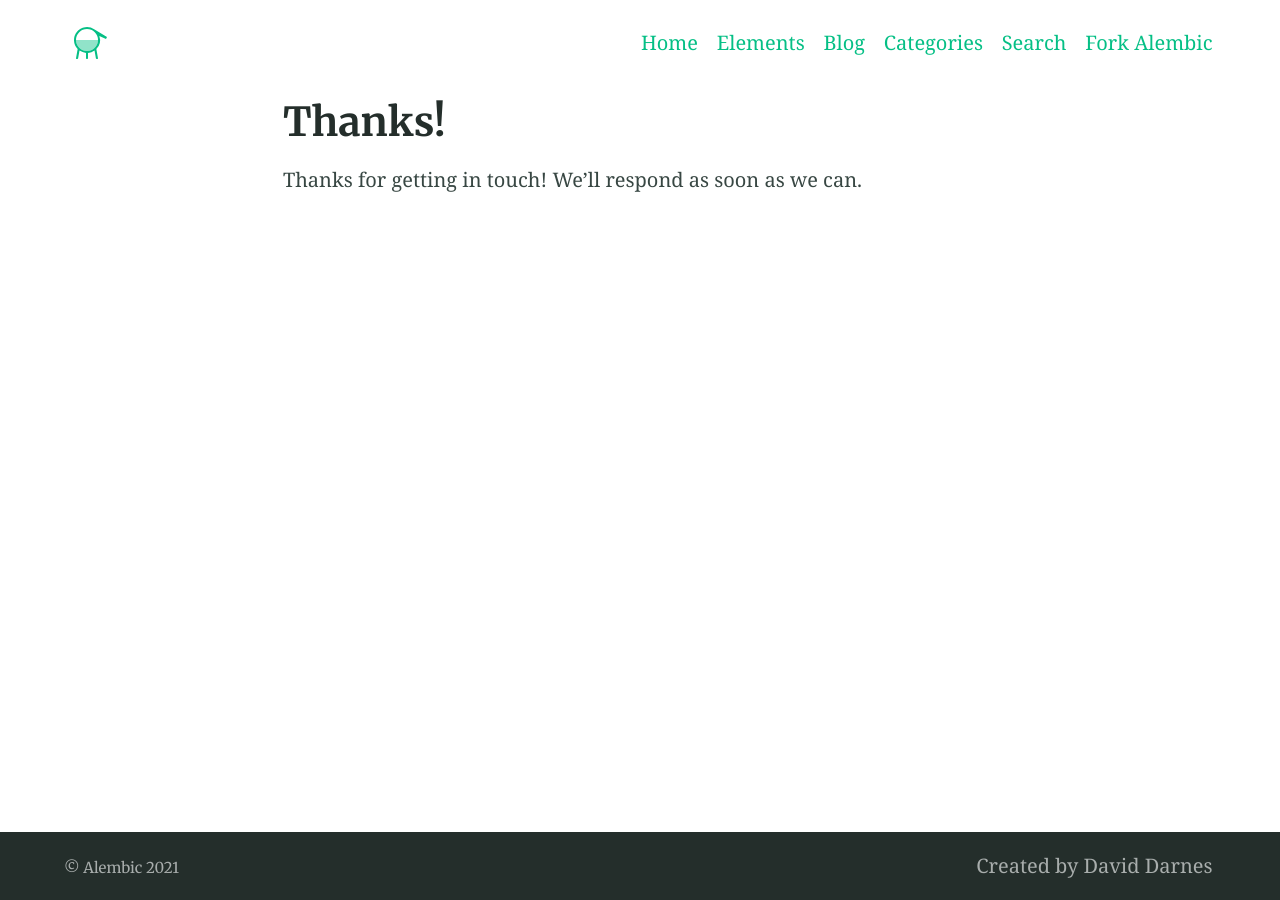
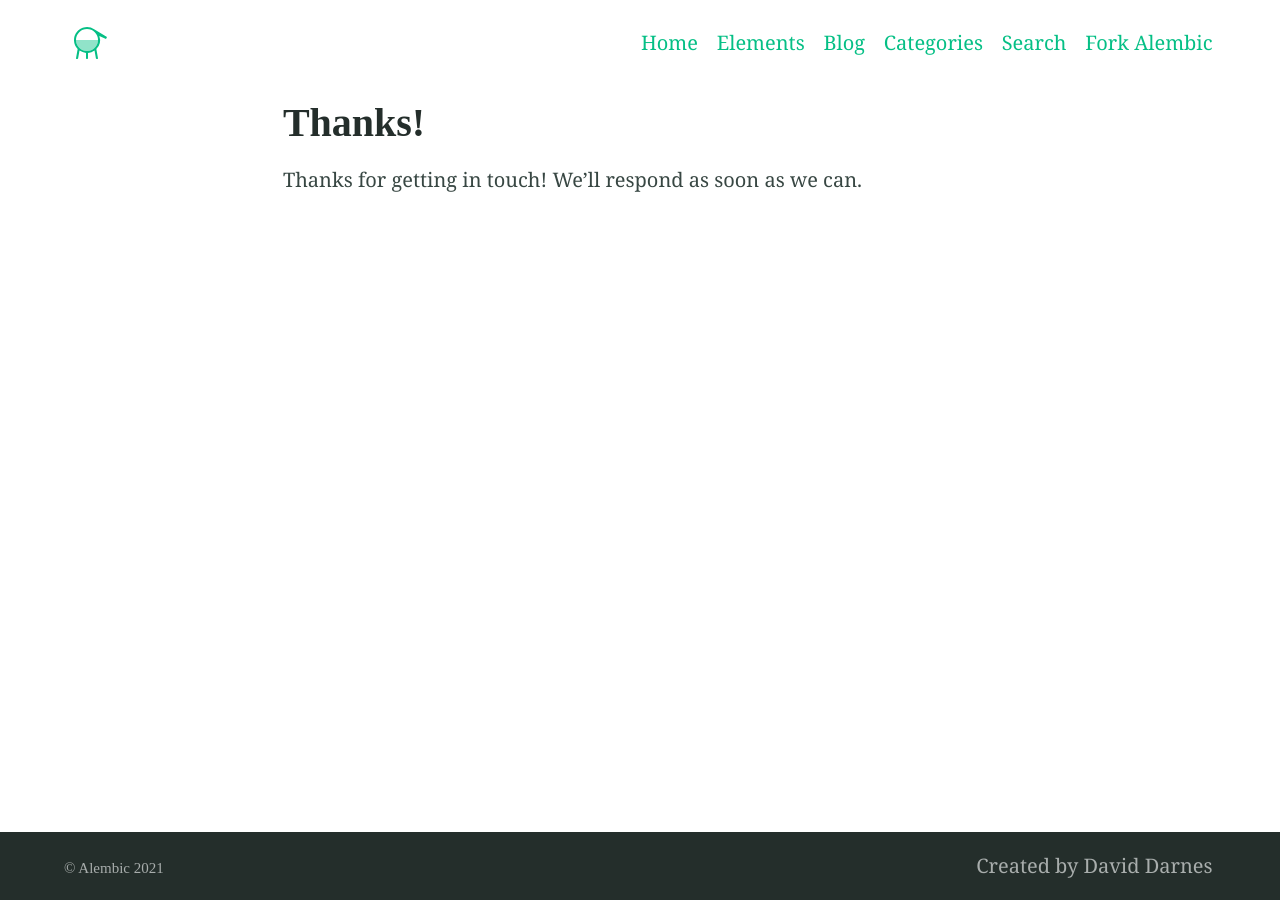
Before and after one commit to daviddarnes/alembic, a Jekyll site: the page built from thanks.md, in a window 1280 px wide. Built offline with Jekyll 4.4.1, drawn with Linux system fonts in a browser that asks for light colours.

Commit message:
Update _config.yml

```diff
--- a/_config.yml
+++ b/_config.yml
@@ -156,6 +156,6 @@
 #      If multiple fonts can be requested in a single url opt for this
 fonts:
   preconnect_urls:
-    - https://fonts.gstatic.com
+    - https://fonts.googleapis.com/css2?family=Do+Hyeon&display=swap
   font_urls:
-    - https://fonts.googleapis.com/css2?family=Merriweather:wght@400;700&display=swap
+    - https://fonts.googleapis.com/css2?family=Do+Hyeon&display=swap
```
